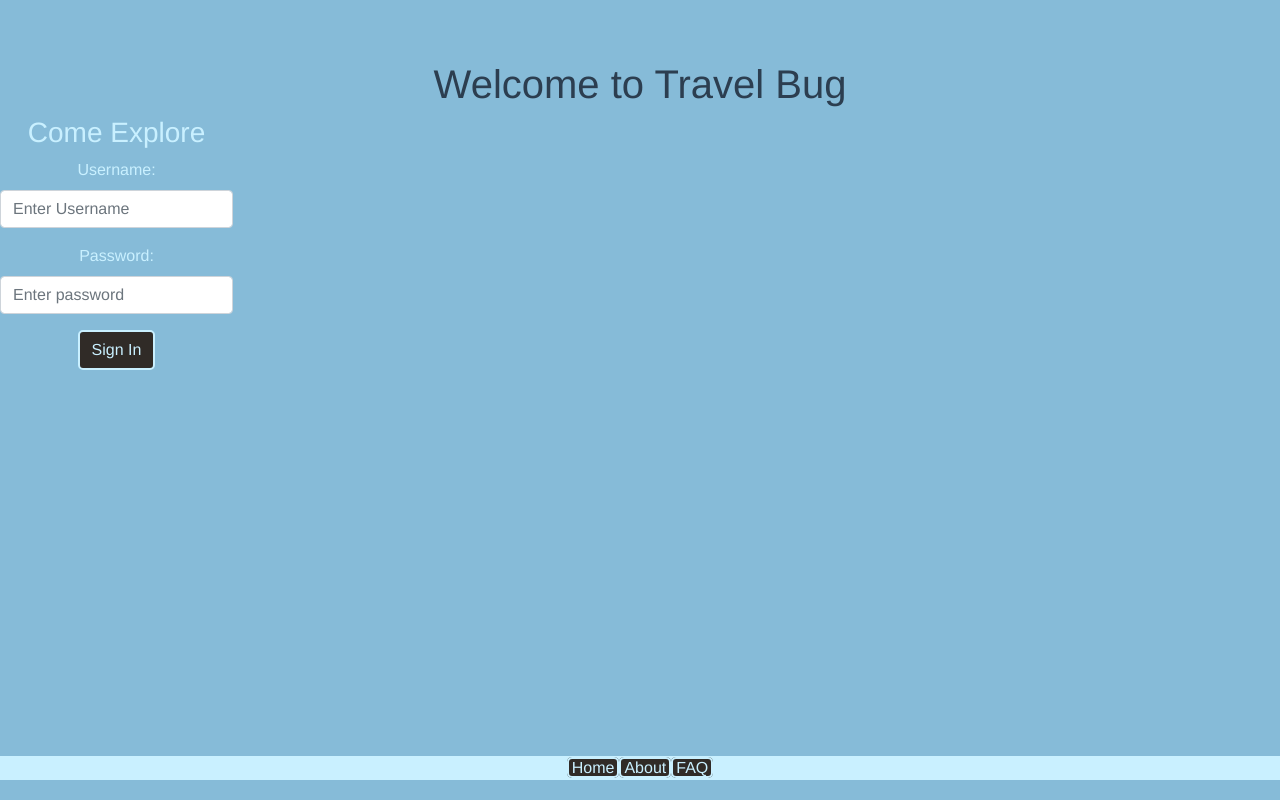
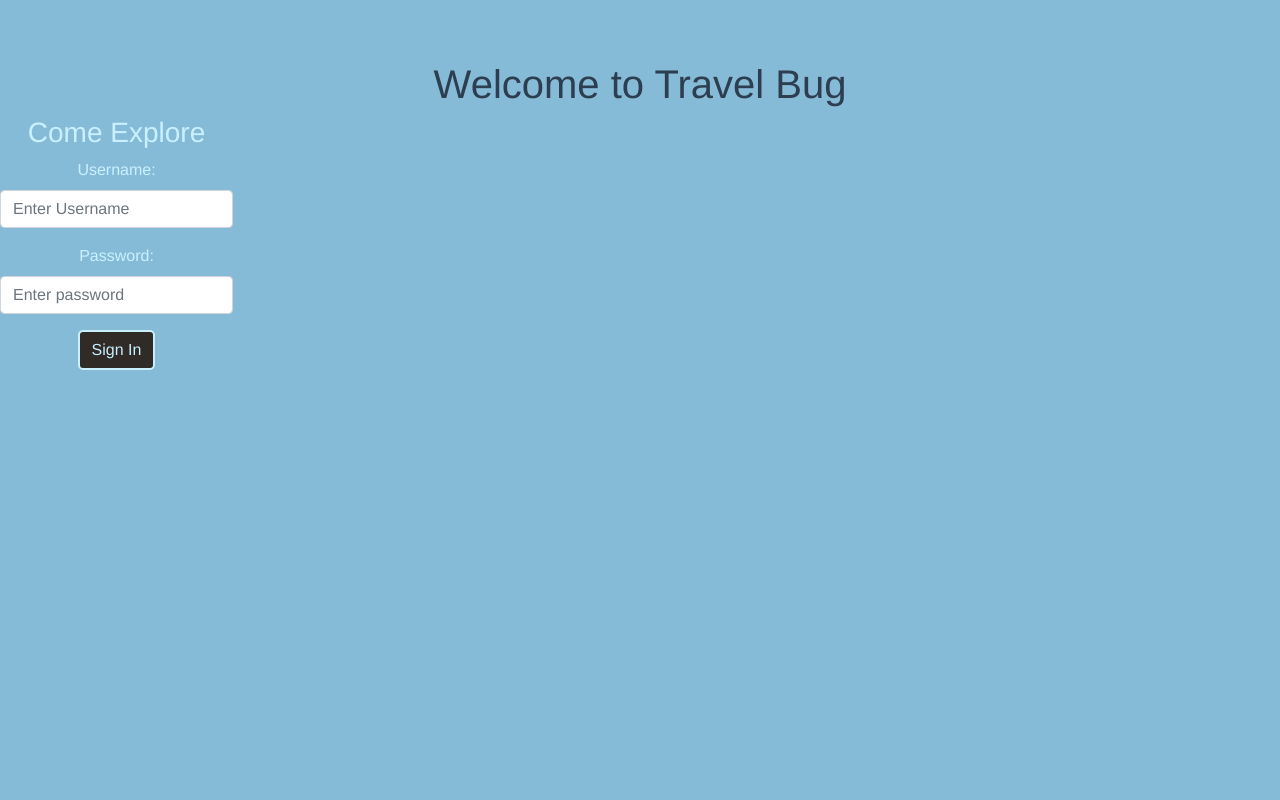
Before and after one commit to natalie-todd/travelBugFrontend2, a Vue app in the folder intro-vue/: page / in a window 1280 px wide. Built offline with nearby package versions, Linux system fonts and the light colour scheme; no server answers.

Commit message:
got rid of footer on front page

```diff
--- a/intro-vue/src/views/Front.vue
+++ b/intro-vue/src/views/Front.vue
@@ -2,19 +2,16 @@
 <div id='first'>
     <router-view></router-view>
         <Modal />
-    <Footer />
     </div>
 
 </template>
 
 <script>
 import Modal from '@/components/Modal';
-import Footer from '@/components/Footer';
 export default {
   name: 'first',
   components: {
-    Modal,
-    Footer,
+    Modal
   },
 };
 </script>
```
